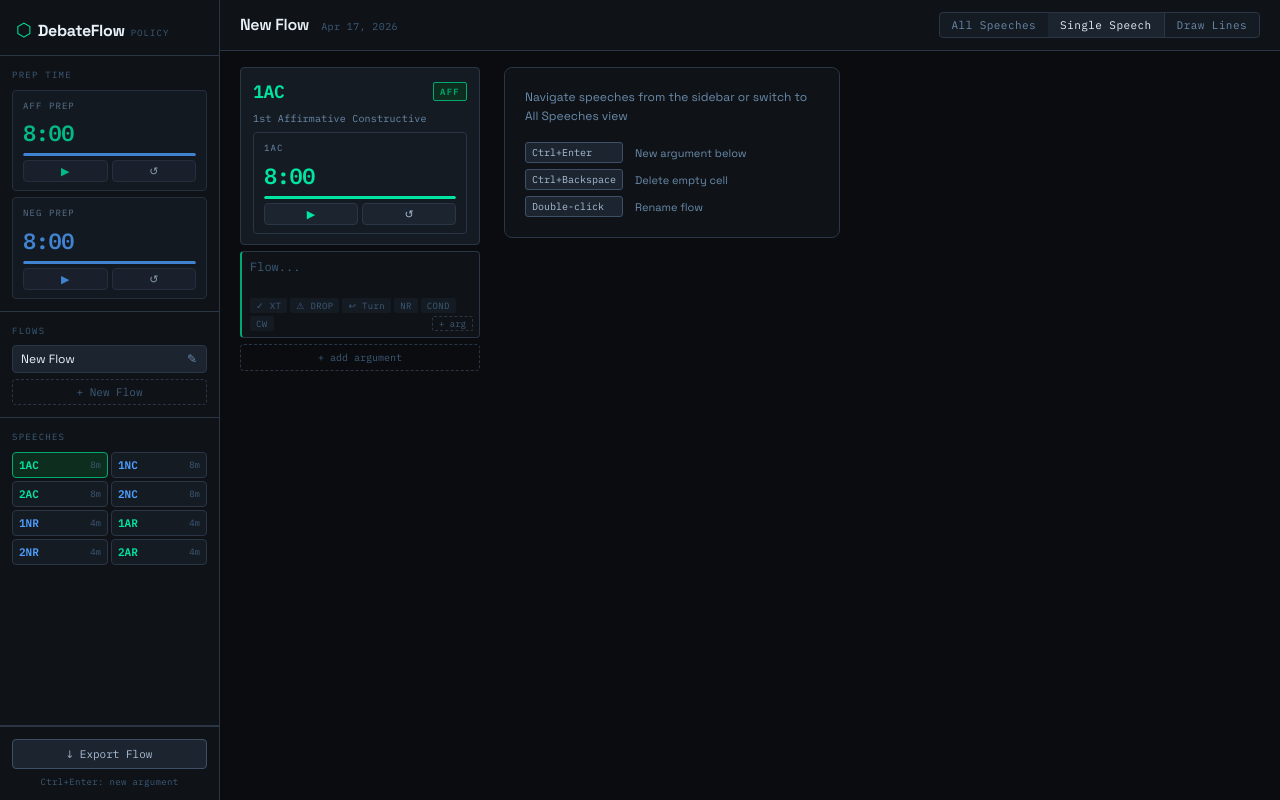
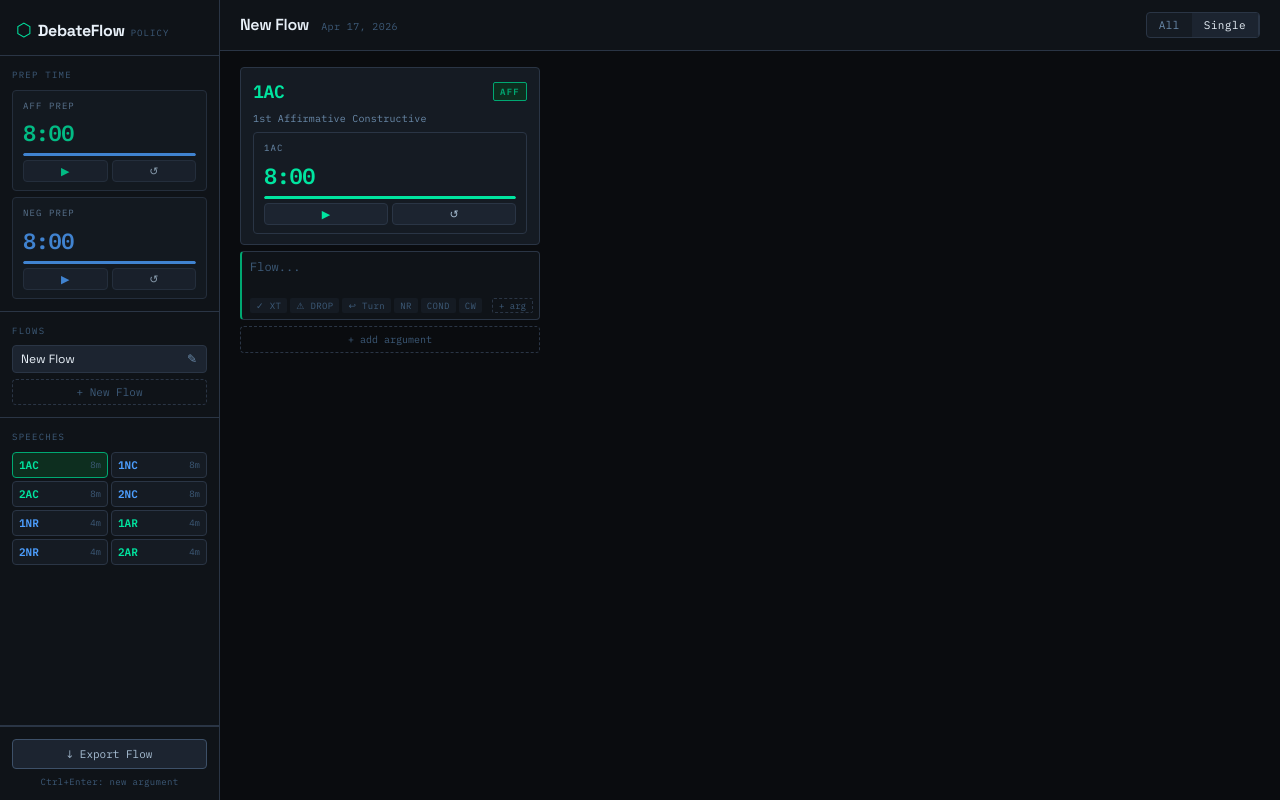
Before and after one commit to picklngoose/gooseflow, a React (Vite) app: page / in a window 1280 px wide. Built offline with nearby package versions, Linux system fonts and the light colour scheme.

Commit message:
Update App.jsx

```diff
--- a/App.jsx
+++ b/App.jsx
@@ -18,27 +18,8 @@ export default function App() {
     updateCell,
     addCell,
     deleteCell,
-    addConnection,
-    removeConnection,
     exportFlow,
   } = useDebateFlow()
-
-  const [drawingMode, setDrawingMode] = useState(false)
-  const [selectedCell, setSelectedCell] = useState(null)
-
-  const handleCellClick = useCallback((speechId, cellId) => {
-    if (!drawingMode) return
-    if (!selectedCell) {
-      setSelectedCell({ speechId, cellId })
-    } else {
-      if (selectedCell.speechId === speechId && selectedCell.cellId === cellId) {
-        setSelectedCell(null)
-      } else {
-        addConnection(selectedCell.speechId, selectedCell.cellId, speechId, cellId)
-        setSelectedCell(null)
-      }
-    }
-  }, [drawingMode, selectedCell, addConnection])
 
   if (!activeFlow) return null
 
@@ -70,17 +51,11 @@ export default function App() {
             <button
               className={`${styles.viewBtn} ${activeSpeechId === 'all' ? styles.activeView : ''}`}
               onClick={() => setActiveSpeechId('all')}
-            >All Speeches</button>
+            >All</button>
             <button
               className={`${styles.viewBtn} ${activeSpeechId !== 'all' ? styles.activeView : ''}`}
-              onClick={() => {
-                if (activeSpeechId === 'all') setActiveSpeechId('1ac')
-              }}
-            >Single Speech</button>
-            <button
-              className={`${styles.viewBtn} ${drawingMode ? styles.activeView : ''}`}
-              onClick={() => setDrawingMode(!drawingMode)}
-            >{drawingMode ? 'Exit Draw' : 'Draw Lines'}</button>
+              onClick={() => { if (activeSpeechId === 'all') setActiveSpeechId('1ac') }}
+            >Single</button>
           </div>
         </div>
 
@@ -93,32 +68,18 @@ export default function App() {
                   onUpdateCell={updateCell}
                   onAddCell={addCell}
                   onDeleteCell={deleteCell}
-                  onCellClick={handleCellClick}
                 />
               ))
             : (() => {
                 const speech = activeFlow.speeches.find(s => s.id === activeSpeechId)
                 if (!speech) return null
                 return (
-                  <div className={styles.singleView}>
                   <SpeechColumn
                     speech={speech}
                     onUpdateCell={updateCell}
                     onAddCell={addCell}
                     onDeleteCell={deleteCell}
-                      onCellClick={handleCellClick}
                   />
-                    <div className={styles.singleHint}>
-                      <div className={styles.hintText}>
-                        Navigate speeches from the sidebar or switch to All Speeches view
-                      </div>
-                      <div className={styles.shortcutsGrid}>
-                        <kbd>Ctrl+Enter</kbd><span>New argument below</span>
-                        <kbd>Ctrl+Backspace</kbd><span>Delete empty cell</span>
-                        <kbd>Double-click</kbd><span>Rename flow</span>
-                      </div>
-                    </div>
-                  </div>
                 )
               })()
           }
```
Lines whose indentation alone changed are shown as unchanged.
